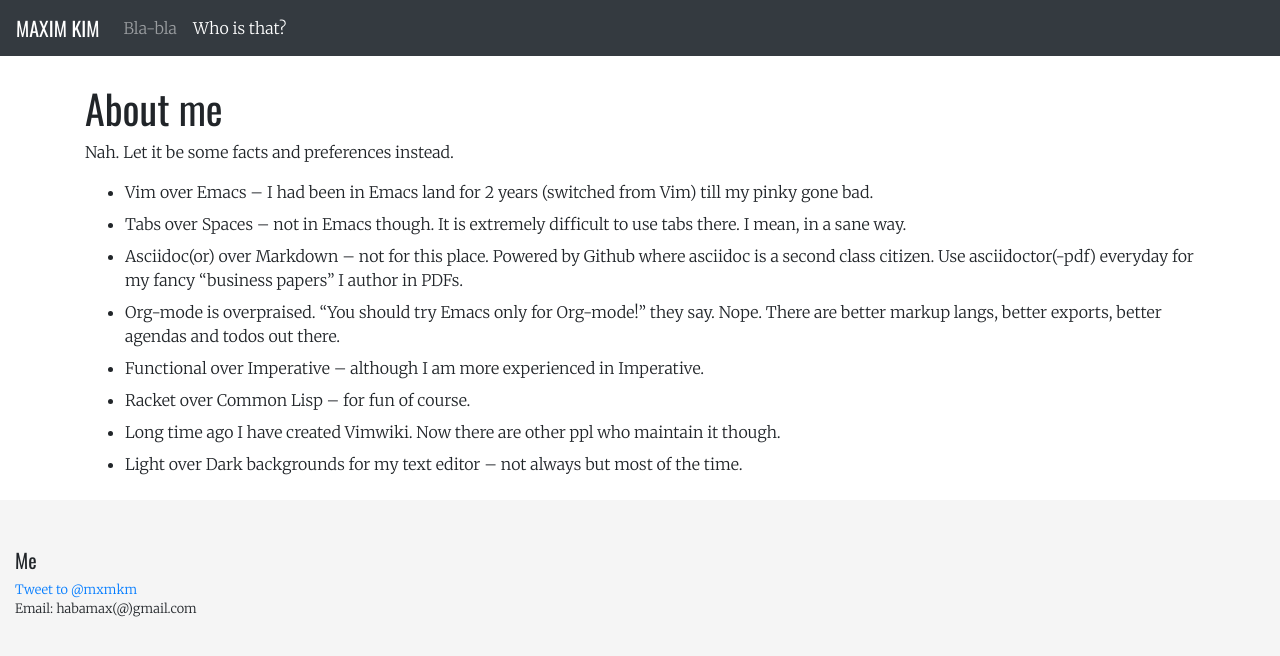
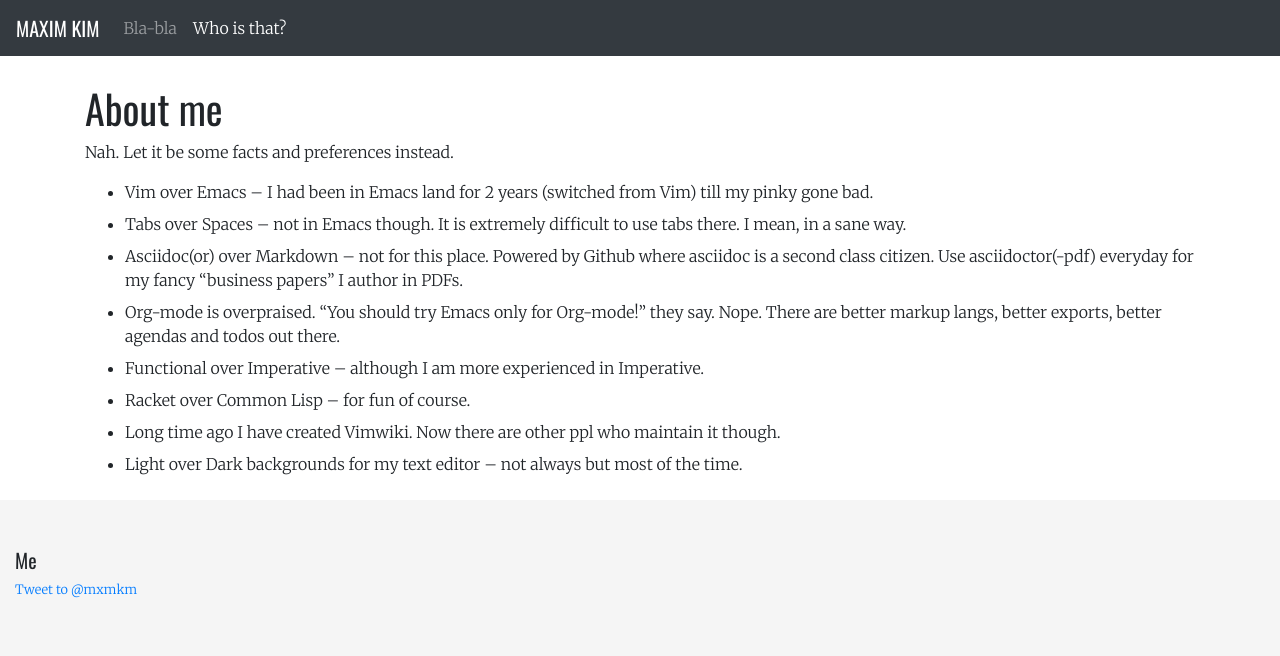
Before and after one commit to habamax/habamax.github.io, a Jekyll site: the page built from about.md, in a window 1280 px wide. Shown: the top 656 px of the page. Built offline with Jekyll 4.4.1, drawn with Linux system fonts in a browser that asks for light colours; nearby versions of some CDN libraries; comment, search, counter and statistics services are not loaded.

Commit message:
font-awesome and envelope for emails

```diff
--- a/_includes/footer.html
+++ b/_includes/footer.html
@@ -4,7 +4,7 @@
 			<h5>Me</h5>
 			<ul class="list-unstyled small">
 				<li><a href="https://twitter.com/intent/tweet?screen_name=mxmkm&ref_src=twsrc%5Etfw" class="twitter-mention-button" data-show-count="false">Tweet to @mxmkm</a><script async src="https://platform.twitter.com/widgets.js" charset="utf-8"></script></li>
-				<li>Email: habamax(@)gmail.com</li>
+				<li><a class="btn btn-social-icon" href="mailto:habamax@gmail.com"><i class="fa fa-envelope-o"></i></a></li>
 			</ul>
 		</div>
 		<!-- <div class="col-6 col-md"> -->
--- a/_layouts/default.html
+++ b/_layouts/default.html
@@ -5,6 +5,7 @@
 		<meta name="viewport" content="width=device-width, initial-scale=1, shrink-to-fit=no">
 		<title>{{ page.title }}</title>
 		<link rel="stylesheet" href="https://stackpath.bootstrapcdn.com/bootstrap/4.1.3/css/bootstrap.min.css" integrity="sha384-MCw98/SFnGE8fJT3GXwEOngsV7Zt27NXFoaoApmYm81iuXoPkFOJwJ8ERdknLPMO" crossorigin="anonymous">
+		<link rel="stylesheet" href="https://use.fontawesome.com/releases/v5.5.0/css/all.css" integrity="sha384-B4dIYHKNBt8Bc12p+WXckhzcICo0wtJAoU8YZTY5qE0Id1GSseTk6S+L3BlXeVIU" crossorigin="anonymous">
 		<link rel="stylesheet" href="/assets/css/styles.css">
 		<link href="https://fonts.googleapis.com/css?family=Merriweather:300,300i,700,700i|Oswald:400,700" rel="stylesheet">
 	</head>
```
